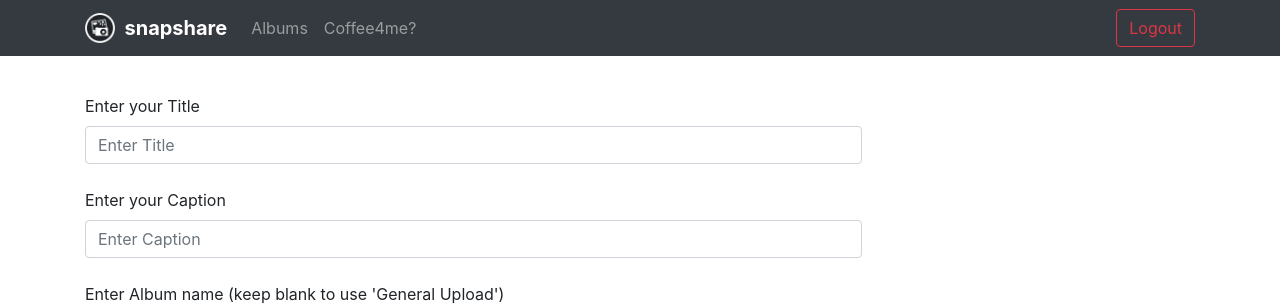
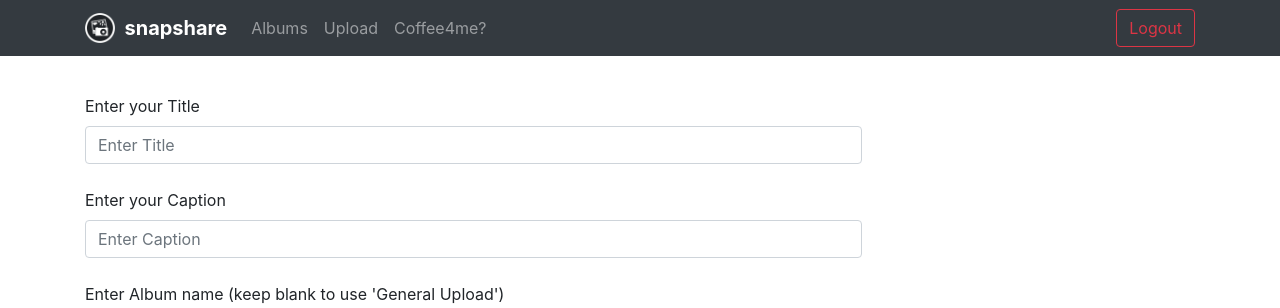
Before and after one commit to t3chn0tr0n/project_snapshare, a Django app: page /upload/ in a window 1280 px wide. Shown: the top 308 px of the page. Run offline with Django 3.2, Linux system fonts and the light colour scheme; the visitor is signed in with stand-in values (Sample User, id 1); some libraries are stand-ins or nearby versions.

Commit message:
add upload in nav-bar

```diff
--- a/snaps/templates/snaps/includes/navbar.html
+++ b/snaps/templates/snaps/includes/navbar.html
@@ -3,18 +3,26 @@
         <div class="container">
             {% load static %}
             <img src="{% static 'img/favicon.ico/' %}" width="30" height="30" class="d-inline-block align-top" alt="" >
-            <a class="navbar-brand" href=""> <b> &nbsp; snapshare</b> </a>
+            <a class="navbar-brand" href="/"> <b> &nbsp; snapshare</b> </a>
             <button class="navbar-toggler" type="button" data-toggle="collapse" data-target="#navbarSupportedContent" aria-controls="navbarSupportedContent" aria-expanded="false" aria-label="Toggle navigation">
                 <span class="navbar-toggler-icon"></span>
             </button>
 
             <div class="collapse navbar-collapse" id="navbarSupportedContent">
                 <ul class="navbar-nav mr-auto">
+
                     <li class="nav-item">
                         <a class="nav-link" href="#">Albums</a>
                     </li>
+
+                    {% if user.is_authenticated %}
+                        <li class="nav-item">
+                            <a class="nav-link" href="{% url 'upload' %}">Upload</a>
+                        </li>
+                    {% endif %}
+
                     <li class="nav-item">
-                    <a class="nav-link" href="#">Coffee4me?</a>
+                        <a class="nav-link" href="#">Coffee4me?</a>
                     </li>
                 </ul>
                 {% include 'snaps/includes/accounts.html/' %}
```
